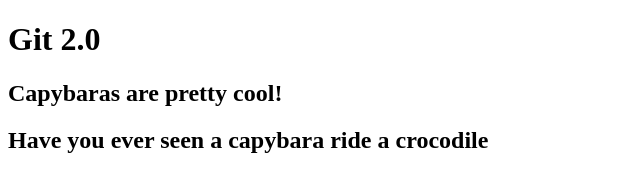
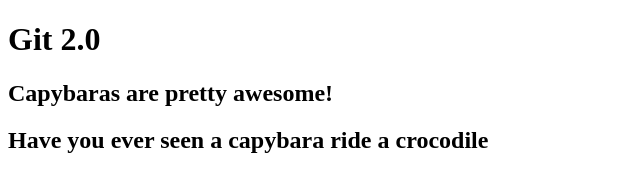
Before and after one commit to bluicien/git-learning, a plain HTML site: page index.html in a window 1280 px wide. Shown: the full height of the page, 0-640 px from the left. Drawn offline with Linux system fonts and the light colour scheme.

Commit message:
capys are awesome

```diff
--- a/index.html
+++ b/index.html
@@ -10,7 +10,7 @@
         <h1>Git 2.0</h1>
 
         <!-- Added to Brendon branch -->
-        <h2>Capybaras are pretty cool!</h2>
+        <h2>Capybaras are pretty awesome!</h2>
 
         <!-- Adding some more code -->
         <h2>Have you ever seen a capybara ride a crocodile</h2>
```
